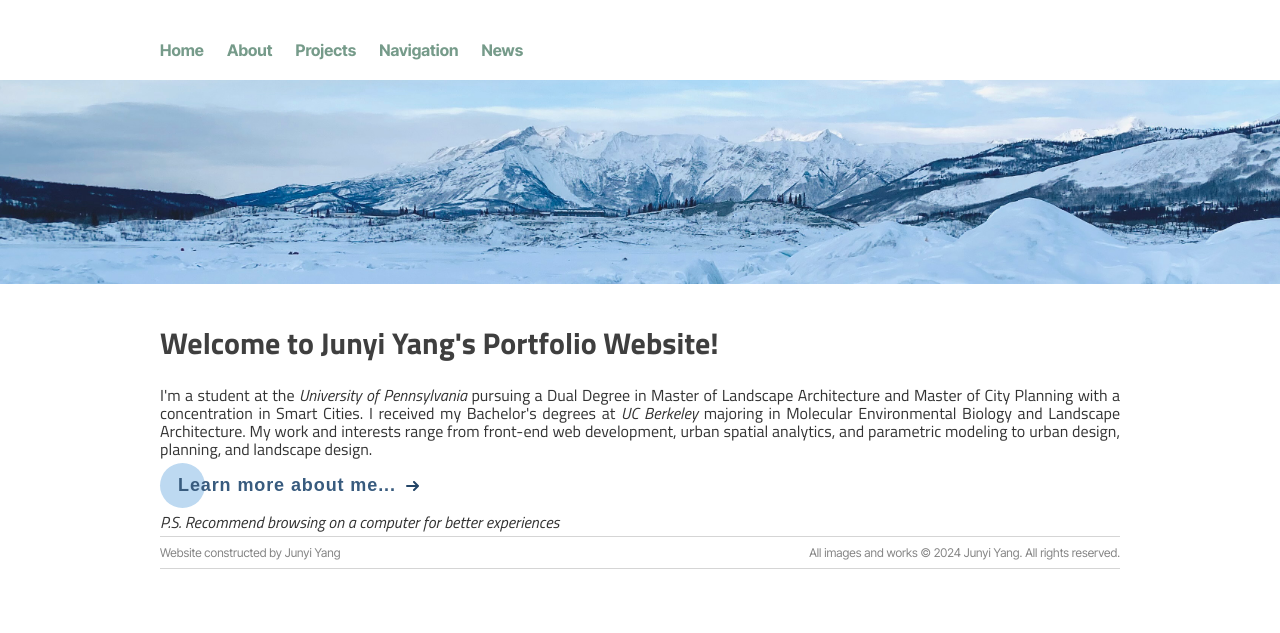
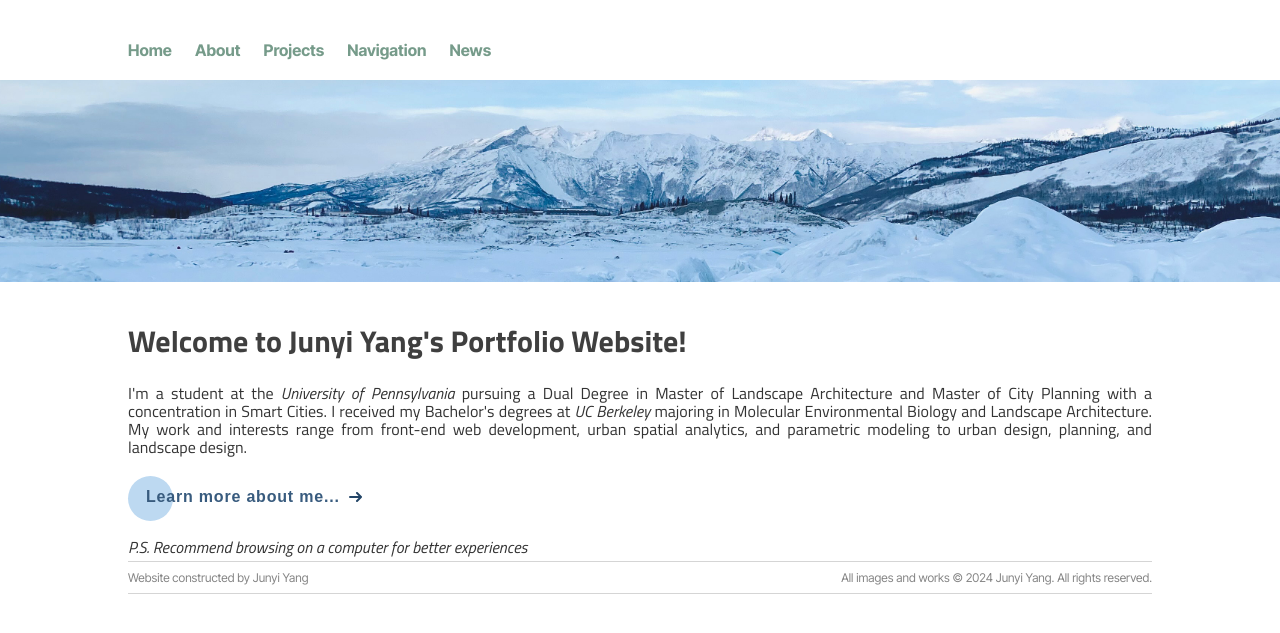
Before and after one commit to junyi2022/junyi2022.github.io, a Jekyll site: the page built from index.html, in a window 1280 px wide. Shown: the top 633 px of the page. Built offline with Jekyll 4.4.1, drawn with Linux system fonts in a browser that asks for light colours; some web fonts are replaced.

Commit message:
restyle accounts and structure

```diff
--- a/_data/settings.yml
+++ b/_data/settings.yml
@@ -1,4 +1,4 @@
 social_label: Connect
 social:
-- {icon: 'github',    link: 'https://github.com/junyi2022'}
-- {icon: 'envelope',  link: 'mailto:mailto:l.nguyen.paul@gmail.com'}
+- {icon: 'fa-brands fa-github',    link: 'https://github.com/junyi2022'}
+- {icon: 'fa-regular fa-envelope',  link: 'mailto:yjymonica2012@gmail.com'}
--- a/_layouts/default.html
+++ b/_layouts/default.html
@@ -20,6 +20,7 @@
 			<link href="https://fonts.googleapis.com/css2?family=Comfortaa:wght@300..700&family=Inter+Tight:ital,wght@0,100..900;1,100..900&family=Titillium+Web:ital,wght@0,200;0,300;0,400;0,600;0,700;0,900;1,200;1,300;1,400;1,600;1,700&display=swap" rel="stylesheet">
 			<!-- link to main stylesheet -->
 			<link rel="stylesheet" type="text/css" href="/assets/css/main.css">
+			<link rel="stylesheet" type="text/css" href="/assets/css/decoration.css">
 			{% include analytics.html %}
 		</head>
 
--- a/assets/css/decoration.css
+++ b/assets/css/decoration.css
@@ -5,7 +5,7 @@
 
 .learn-more-button {
     position: relative;
-    margin: auto;
+    margin: 15px 0 15px 0;
     padding: 12px 18px;
     transition: all 0.2s ease;
     border: none;
@@ -28,7 +28,7 @@
 
 .learn-more-button span {
     position: relative;
-    font-size: 18px;
+    font-size: 16px;
     font-weight: 700;
     letter-spacing: 0.05em;
     color: #385b7e;
@@ -69,3 +69,26 @@
 .learn-more-button:active {
     transform: scale(0.95);
 }
+
+/* scorll bar */
+
+::-webkit-scrollbar {
+    height: 6px;
+    width: 6px;
+    border: transparent;
+  }
+
+  ::-webkit-scrollbar-track {
+    border-radius: 10px;
+    background: transparent;
+  }
+
+  ::-webkit-scrollbar-thumb {
+    border-radius: 10px;
+    background: #e9e9e9;
+  }
+
+  ::-webkit-scrollbar-thumb:hover {
+    background: #d9d9d9;
+    cursor: pointer;
+  }
--- a/assets/css/main.css
+++ b/assets/css/main.css
@@ -1,10 +1,11 @@
 html {
     height: 100%;
+    overflow-x: hidden;
 }
 
 body {
     margin: 0px auto;
-    width: 75%;
+    width: 80%;
     color: #3f3f3f;
     font-family: "Titillium Web", sans-serif;
 }
@@ -143,8 +144,8 @@
 
 .mountain {
     margin: 0;
-    margin-left: -17%;
-    width: 102vw;
+    margin-left: -13%;
+    width: 101vw;
 }
 
 /* About style */
@@ -152,7 +153,7 @@
 .about {
     display: flex;
     flex-direction: row;
-    width: 110%;
+    width: 100%;
     margin-top: 3em;
     margin-bottom: 3em;
 }
@@ -177,8 +178,9 @@
     margin-bottom: 50px;
 }
 
-.contact {
-    margin: 0;
+.social-icon {
+    font-size: 25px;
+    margin: 5px;
 }
 
 .resume {
--- a/index.html
+++ b/index.html
@@ -3,7 +3,6 @@
 title: Junyi Yang
 ---
 
-<link rel="stylesheet" type="text/css" href="/assets/css/decoration.css">
 
 <div class="blurb">
 	<img class="mountain" src="/assets/img/mountain.jpg" alt="Mountains">
```
Also changed, not shown: about/index.html (+9 -15 lines).
